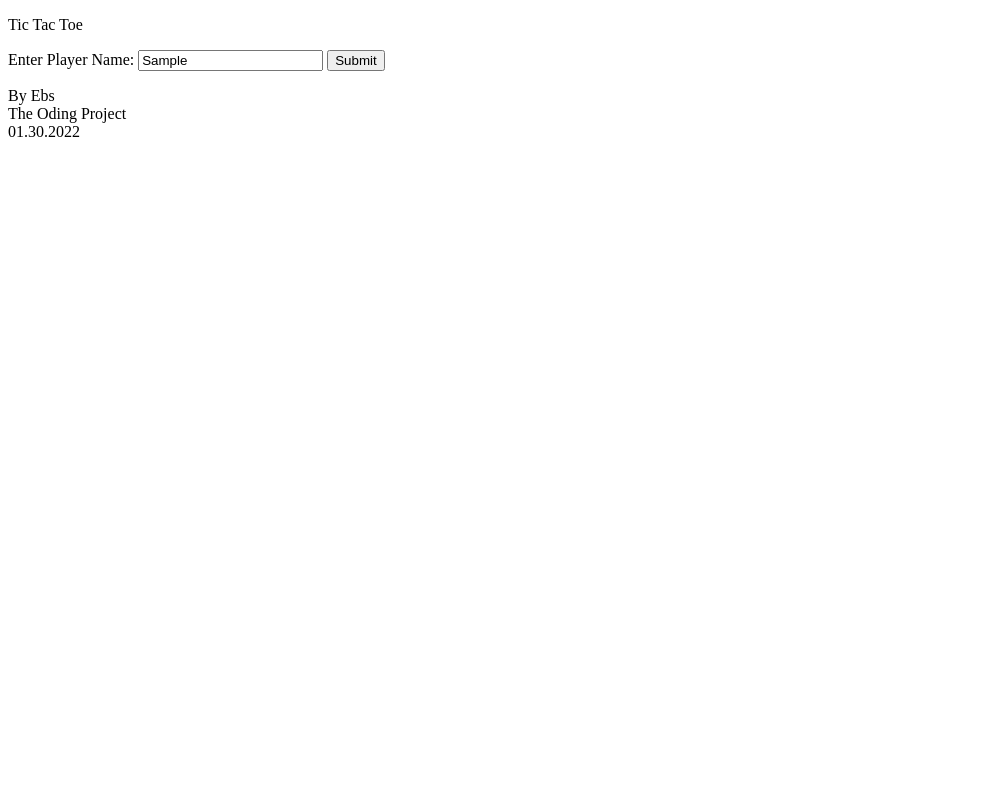
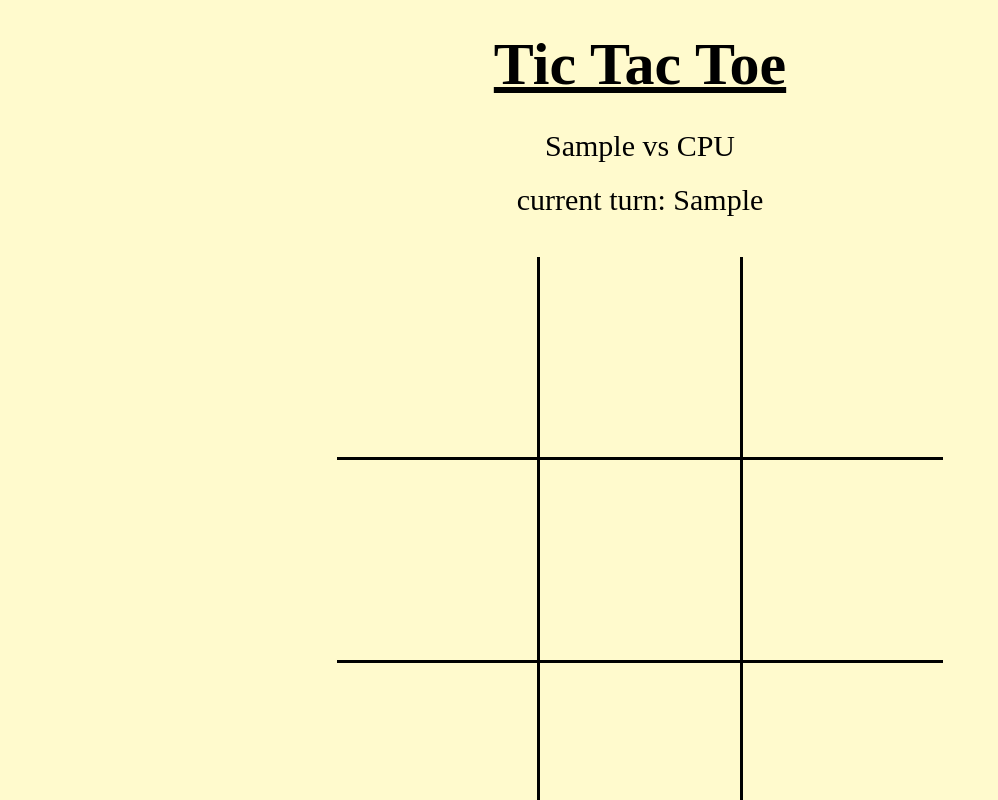
Before and after one commit to ebsm93/tic_tac_toe, a plain HTML site: page index.html in a window 1280 px wide. Both pictures are taken after typing "Sample" into the empty fields and a click on the button "Submit". Shown: the top 800 px of the page, without its empty margins (0-998 px from the left). Drawn offline with Linux system fonts and the light colour scheme.

Commit message:
99% complete

```diff
--- a/index.html
+++ b/index.html
@@ -4,6 +4,7 @@
 	<meta charset="utf-8">
 	<meta name="viewport" content="width=device-width, initial-scale=1">
 	<title>tic tac toe</title>
+	<link rel="stylesheet" type="text/css" href="styles.css">
 	<script type="text/javascript" src="script.js" defer></script>
 </head>
 <body>
@@ -15,19 +16,19 @@
 	<div id="nameForm">
 		<label for="nameInput">Enter Player Name:</label>
 		<input type="text" name="nameInput" id="nameInput" placeholder="enter your name">
-		<button id='submitNameBtn'>Submit</button>
+		<button id='submitNameBtn' type="submit">Submit</button>
 	</div>
 
-	<div class="mainSection">
-		<div class="scoreboard"></div>
-		<div class="gameboard"></div>
-		<div class="currentTurn"></div>
+	<div id="mainSection">
+		<div id="scoreBoard"></div>
+		<div id="currentTurn"></div>
+		<div id="gameBoard"></div>
 	</div>
 
 	<div class="footer">
 		<p>By Ebs
-		  <br>The Oding Project
-		  <br> 01.30.2022
+		  <br>The Odin Project
+		  <br> 02.02.2022
 		</p>
 	</div>
 
--- a/script.js
+++ b/script.js
@@ -1,28 +1,182 @@
+(function () {  //Name input sequence
+
+	const nameForm = document.querySelector('#nameForm');
+	const submitNameBtn = document.querySelector("#submitNameBtn");
+	const scoreBoard = document.querySelector('#scoreBoard');
+	const name = document.querySelector('#nameInput');
+	name.value = '';
+	submitNameBtn.addEventListener('click', submitName);
 
 
-(function () {
 
-	// submitNameBtn = document.querySelector("#submitNameBtn");
-	// name = document.querySelector('#nameInput').value;
-	// // x = 4;
-	// submitNameBtn.addEventListener('click', function() {submitName(name)});
+	function submitName() {
+		scoreBoard.textContent = `${name.value} vs CPU`;
+		submitNameBtn.removeEventListener('click', submitName);
+		nameForm.innerHTML = '';
+		nameForm.style.padding = '0px';
+		GameBoard(name.value);
+		// console.log(game);
+	};
 
-})()
-
-function submitName(name) {
-	console.log(name);
-	alert(name);
-}
-let x;
-let submitNameBtn = document.querySelector("#submitNameBtn");
-	// x = 4;
-submitNameBtn.addEventListener('click', function() {submitName(x)});
-x = document.querySelector('#nameInput').value;
-// x = 5;
-
-// name = document.querySelector('#nameInput').value;
-// name = 'yo';
-// submitName(name);
+	// No returns. only direct DOM manipulation
+})();
 
 
-// alert(name);
+const GameBoard = (name) => {
+
+	const board = document.querySelector('#gameBoard');
+	cell_array = [];
+
+	const CellObject = (cellname) => {
+		occupied = false;
+		currentMark = '';
+		return {
+			cellname,
+			occupied,
+			currentMark
+		}
+	}
+
+	let cellCount = 0
+	for (let i = 1;i<=3;i++) {
+
+		let row = document.createElement('div');
+		row.classList.add('row');
+		row.setAttribute('id',`row${i}`);
+
+		for (let n = 1;n<=3;n++) {
+			cellCount += 1;
+
+			let cell = CellObject(`cell${cellCount}`);
+			cell_array.push(cell);
+
+			let cellDOM = document.createElement('div');
+			cellDOM.classList.add('cell');
+			cellDOM.setAttribute('id', `cell${cellCount}`);
+			row.appendChild(cellDOM);
+		board.appendChild(row);
+		}
+	}
+	GameEngine(cell_array, name);
+};
+
+const GameEngine = (cells, name) => {
+
+	let winCombos = genWinComs(cells);
+	cpuMoveOptions = [...cells];
+
+	const cellDOMarray = document.querySelectorAll('.cell');
+	cellDOMarray.forEach(c => {
+	c.addEventListener('click',clickSpace);
+	});
+
+	let currentTurn = `${name}`;
+	const currentTurnDOM = document.querySelector('#currentTurn');
+	shiftTurn();
+
+
+	function shiftTurn() {
+		if (currentTurn === `${name}`) {
+			currentTurnDOM.textContent = `current turn: ${name}`;
+		} else {
+			currentTurnDOM.textContent = `current turn: CPU`;
+			setTimeout(cpuTurn, 1500);
+		}
+	}
+
+	function clickSpace() {
+
+		cellDOMid = this.getAttribute('id');
+		cellIndex = cells.findIndex((cell) => cell.cellname === cellDOMid);
+		cpuCellIndex = cpuMoveOptions.findIndex((cpuCell) => cpuCell.cellname === cellDOMid);
+		cell = cells[cellIndex];
+		processCell(cell, cellDOMid, cpuCellIndex);
+	}
+
+	function processCell(cell, cellDOMid, cpuCellIndex) {
+		if (cell.occupied) {
+			alert('This cell has already been used');
+		} else {
+			cellDOM = document.getElementById(cellDOMid);
+			cellDOM.innerHTML = '<img src="./images/transparentO.png" alt="O mark" style="height: 100px; width: auto;">';
+			cell.occupied = true;
+			cell.currentMark = 'O';
+			cpuMoveOptions.splice(cpuCellIndex, 1);
+			currentTurn = `CPU`;
+			analyzeBoard()
+			shiftTurn();
+		}
+
+	}
+
+	function cpuTurn() {
+
+		let amountOptions = cpuMoveOptions.length - 1;
+		let cpuChoice;
+
+		if (amountOptions === 1) {
+			cpuChoice = cpuMoveOptions[0];
+			cpuMoveOptions.splice(0, 1);
+		} else if (amountOptions <= 0 ) {
+			analyzeBoard()
+			alert('TIE')
+			gameOver()
+		} else {
+			let cpuRandomChoiceIndex = Math.floor(Math.random() * amountOptions);
+			console.log(`CPU RAND INDEX: ${cpuRandomChoiceIndex}`);
+			cpuChoice = cpuMoveOptions[cpuRandomChoiceIndex];
+			console.log(`CPU RAND CHOICE: ${cpuChoice}`);
+			cpuMoveOptions.splice(cpuRandomChoiceIndex, 1);
+		}
+		cpuChoice.occupied = true;
+		cpuChoice.currentMark = 'X'
+
+		console.log(cpuMoveOptions);
+
+		cellDOM = document.getElementById(cpuChoice.cellname);
+		cellDOM.innerHTML = '<img src="./images/transparentX.png" alt="X mark" style="height: 100px; width: auto;">';
+
+		currentTurn = `${name}`;
+		analyzeBoard()
+		shiftTurn();
+	}
+
+	function analyzeBoard() {
+
+		winCombos.forEach(combo => {
+			markers = [];
+			combo.forEach(cell => {markers.push(cell.currentMark)});
+			markers = markers.join('');
+			console.log(typeof(markers))
+			console.log(markers)
+			if (markers === 'OOO') {
+				setTimeout(function() {alert(`${name} WINS!`)}, 500);
+				setTimeout(gameOver, 1000);
+				// gameOver()
+			} else if (markers === 'XXX') {
+				setTimeout(function() {alert(`CPU WINS!`)}, 500);
+				setTimeout(gameOver, 1000);
+			}
+		});
+	}
+
+	function genWinComs(cells) {
+
+		let winCombos =
+		[[cells[0],cells[1], cells[2]],
+		[cells[3],cells[4], cells[5]],
+		[cells[6],cells[7], cells[8]],
+		[cells[0],cells[3], cells[6]],
+		[cells[1],cells[4], cells[7]],
+		[cells[2],cells[5], cells[8]],
+		[cells[0],cells[4], cells[8]],
+		[cells[2],cells[4], cells[6]]]
+
+		return winCombos;
+	}
+
+	function gameOver() {
+		console.log('game over');
+		location.reload()
+	}
+}
--- /dev/null
+++ b/styles.css
@@ -0,0 +1,92 @@
+
+body {
+	background-color: lemonchiffon;
+}
+
+.header {
+	text-align: center;
+	font-size: 60px;
+	font-weight: bolder ;
+	text-decoration: underline;
+	margin-bottom: -30px;
+	margin-top: -30px;
+
+}
+
+#nameForm {
+
+	font-size: 28px;
+	padding: 100px;
+	text-align: center;
+	display: flex;
+	flex-direction: column;
+	align-items: center;
+	gap: 25px;
+}
+
+#nameInput {
+	font-size: 20px;
+}
+
+#submitNameBtn {
+	font-size: 22px;
+	border-radius: 5px;
+	border-width: thin;
+	padding: 2px 13px;
+	/*box-shadow: black ;*/
+}
+
+#submitNameBtn:hover {
+	background-color: darkgrey;
+}
+
+#mainSection {
+	margin-top: 0px;
+	display: flex;
+	flex-direction: column;
+	align-items: center;
+	gap:  20px;
+}
+
+#gameBoard {
+	margin-top: 20px;
+}
+
+.row {
+	display: flex;
+}
+
+#row1,
+#row2 {
+	border-bottom: solid;
+}
+
+.cell {
+	display: flex;
+	height: 200px;
+	width: 200px;
+	justify-content: center;
+	align-items: center;
+}
+
+#cell1,
+#cell2,
+#cell4,
+#cell5,
+#cell7,
+#cell8 {
+	border-right: solid;
+}
+
+#scoreBoard {
+	font-size: 30px;
+}
+
+#currentTurn {
+	font-size: 30px;
+}
+
+.footer {
+	margin-top: 60px;
+	text-align: center;
+}
```
Also changed, not shown: images/transparentO.png (added), images/transparentX.png (added).
